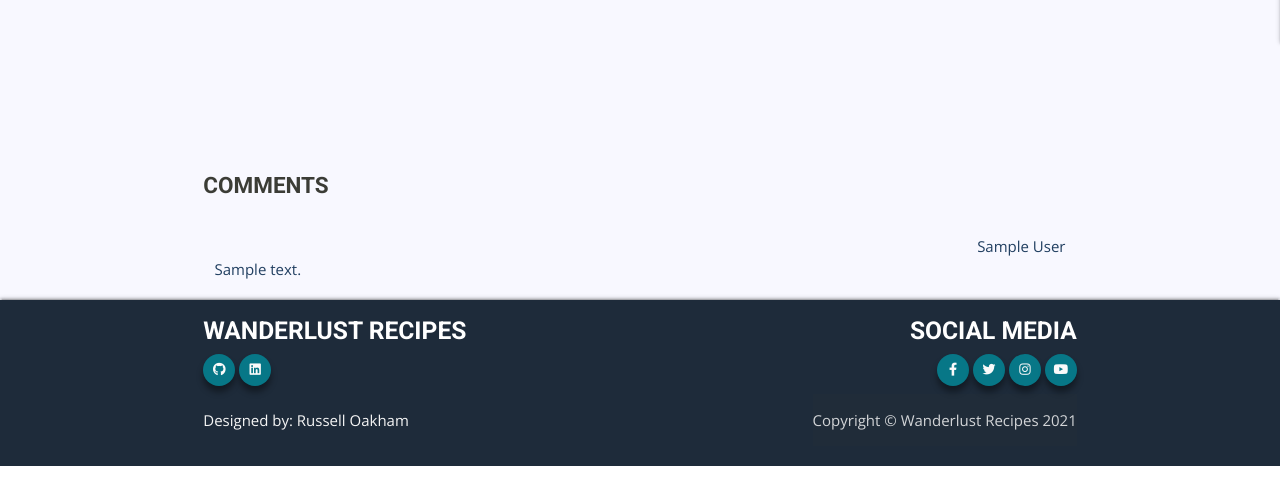
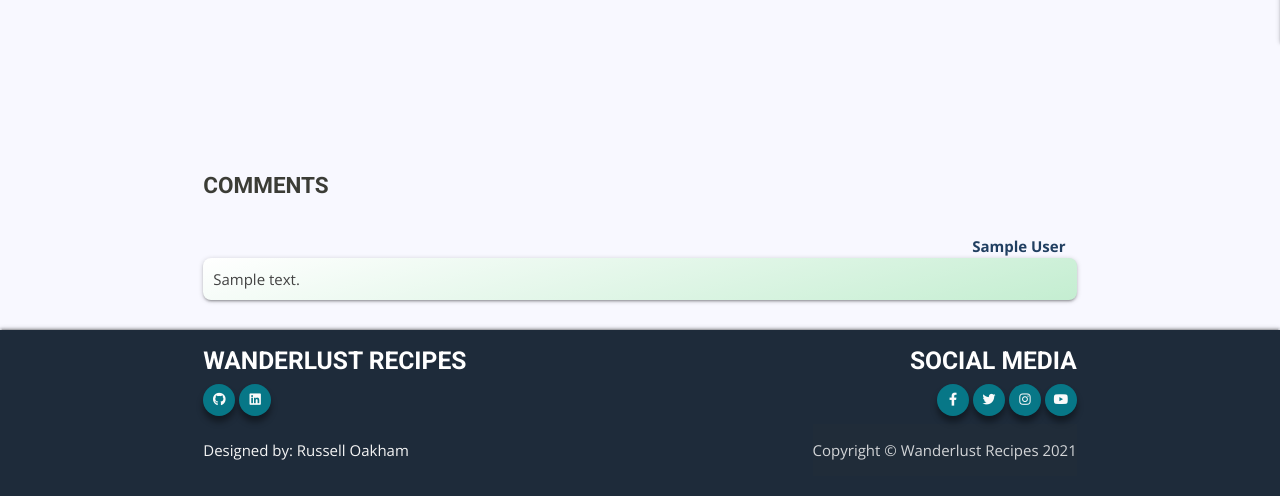
Before and after one commit to RussOakham/wanderlust-recipes, a Flask app: page /recipes/1 in a window 1280 px wide. Shown: the part 818-1314 px from the top of the page. Before the commit the page ends 1284 px from the top, so only its background shows below. Run offline with Flask 2, Linux system fonts and the light colour scheme; grey boxes marked "Sample" are stand-in pictures; a database or web service that is not in the repository returns one stand-in record (values such as "Sample title"); some libraries are stand-ins or nearby versions.

Commit message:
recipe comments - styling - styling added to user comments

```diff
--- a/static/css/style.css
+++ b/static/css/style.css
@@ -444,6 +444,21 @@ nav ul li {
     font-size: large;
 }
 
+/* User Comments */
+.comment-content {
+    overflow: hidden;
+    background: #eaeaea;
+    color: #434343;
+    padding: 1rem;
+    border-radius: 8px;
+    z-index: 1;
+    position: relative;
+    margin-bottom: 10px;
+    padding: 10px;
+    background-image: linear-gradient(-15deg, rgba(24, 255, 95, .18), #fff);
+}
+
+
 /* Previous Rating styling taken from StackOverflow post below and adapted */
 /* https://stackoverflow.com/questions/45346098/content-number-inside-a-shape-symbol */
 .previous-rating {
--- a/templates/recipe_detail.html
+++ b/templates/recipe_detail.html
@@ -164,6 +164,7 @@
         </div>
     </div>
 
+    <!-- Comment form only generates for logged in users -->
     {% if session.user %}
     <div class="row">
         <form id="user_comment_form" class="col s12 user-comment-form" method="POST"
@@ -187,14 +188,15 @@
     </div>
     {% endif %}
 
+    <!-- Generate user comment divs from database -->
     <div id="user-comment-list" class="row">
         {% for comment in recipe.comments %}
         <div class="col s12">
             <div class="comment-div">
-                <div class="col s12 comment-author right">
+                <div class="col s12 comment-author bold right">
                     {{- comment.author -}}
                 </div>
-                <div class="col s12 comment-content">
+                <div class="comment-content box-shadow">
                     {{- comment.text -}}
                 </div>
             </div>
```
